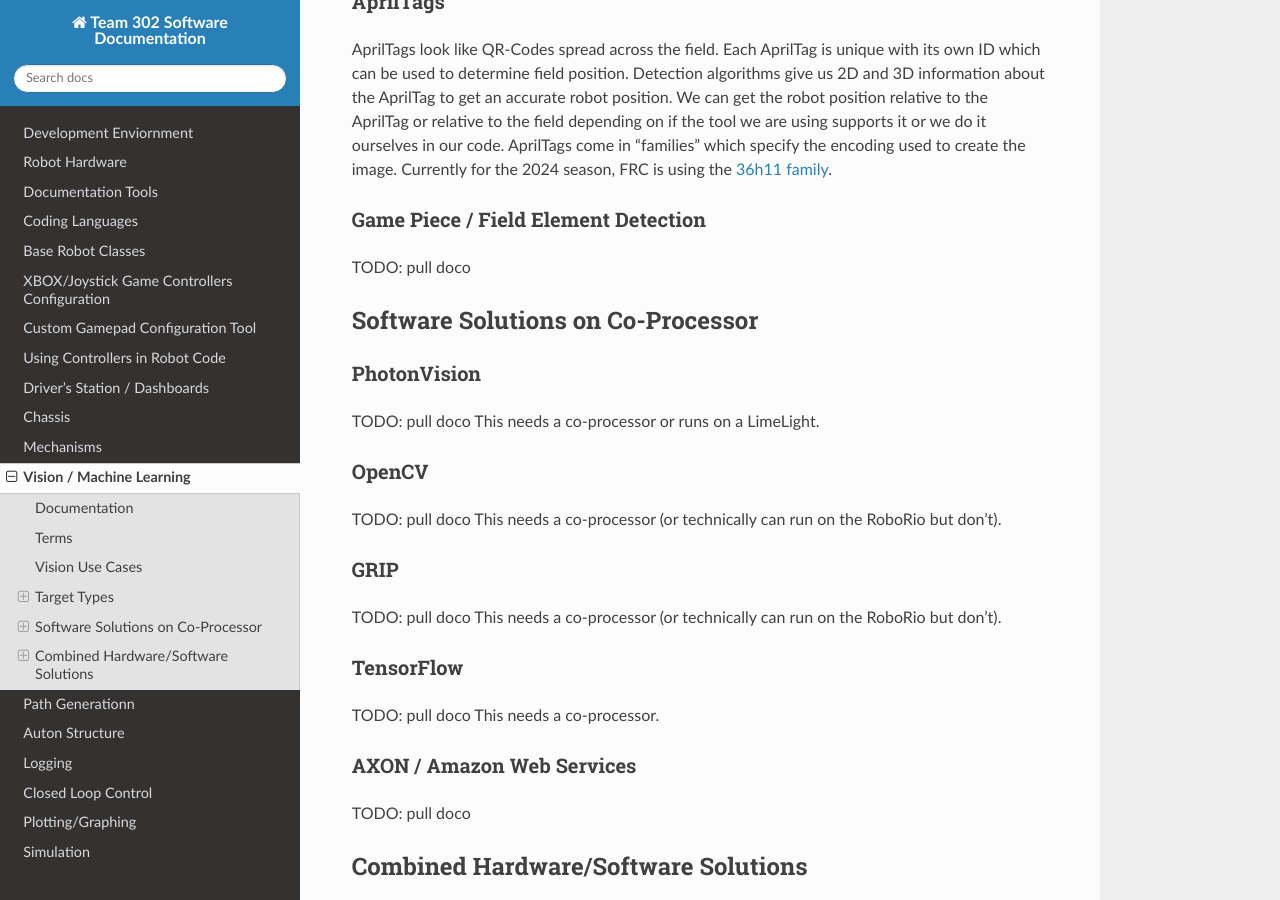
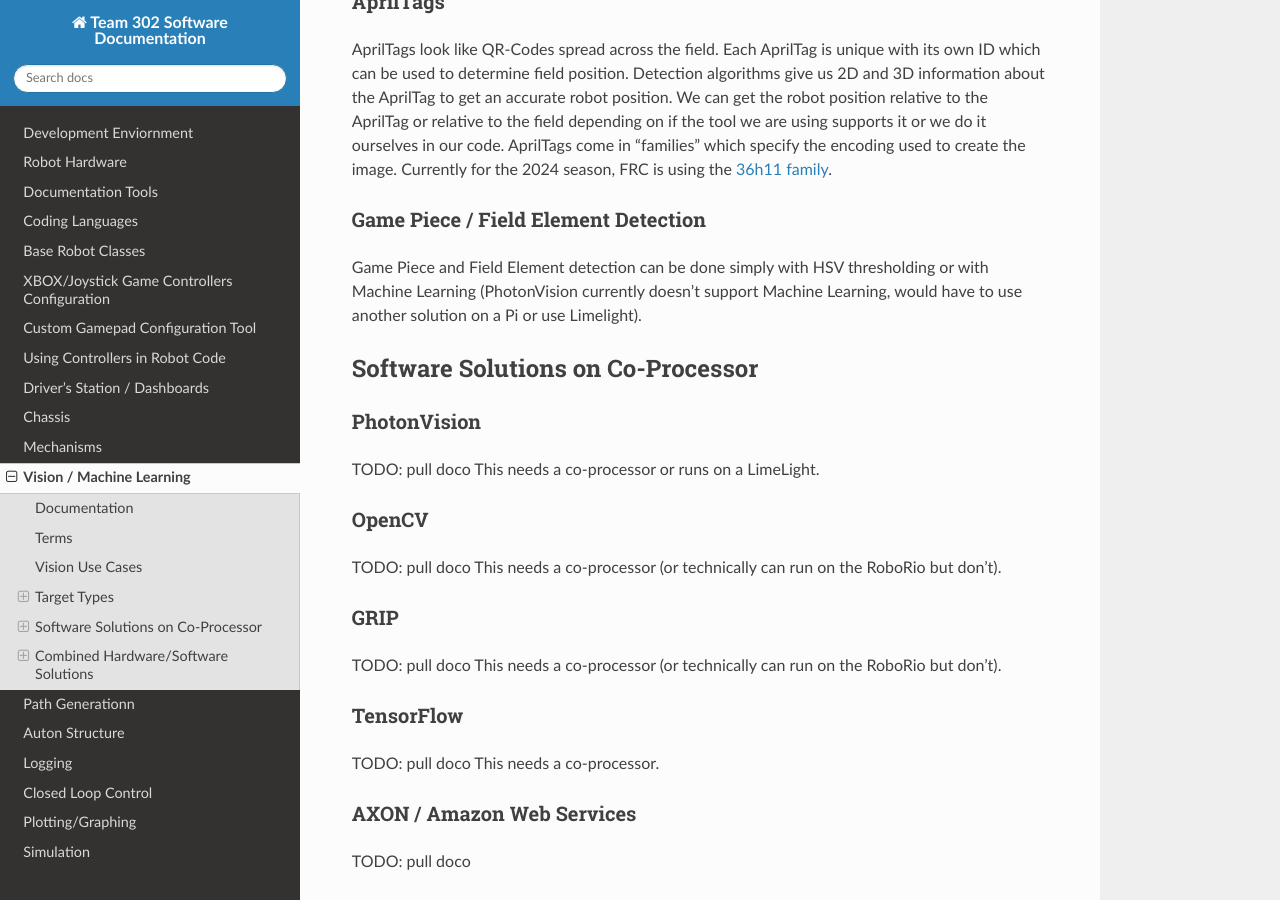
Before and after one commit to Team302/Team302Doco, a Sphinx documentation site: the page built from docs/vision.rst, in a window 1280 px wide and 900 px high, scrolled down 1221 px. Built offline with Sphinx 7.4.7 and the Read the Docs theme 2.0.0, drawn with Linux system fonts in a browser that asks for light colours.

Commit message:
Started on game piece detection

```diff
--- a/docs/vision.rst
+++ b/docs/vision.rst
@@ -53,8 +53,7 @@
 
 Game Piece / Field Element Detection
 --------------------------------------
-
-TODO: pull doco
+Game Piece and Field Element detection can be done simply with HSV thresholding or with Machine Learning (PhotonVision currently doesn't support Machine Learning, would have to use another solution on a Pi or use Limelight).
 
 
 
```
